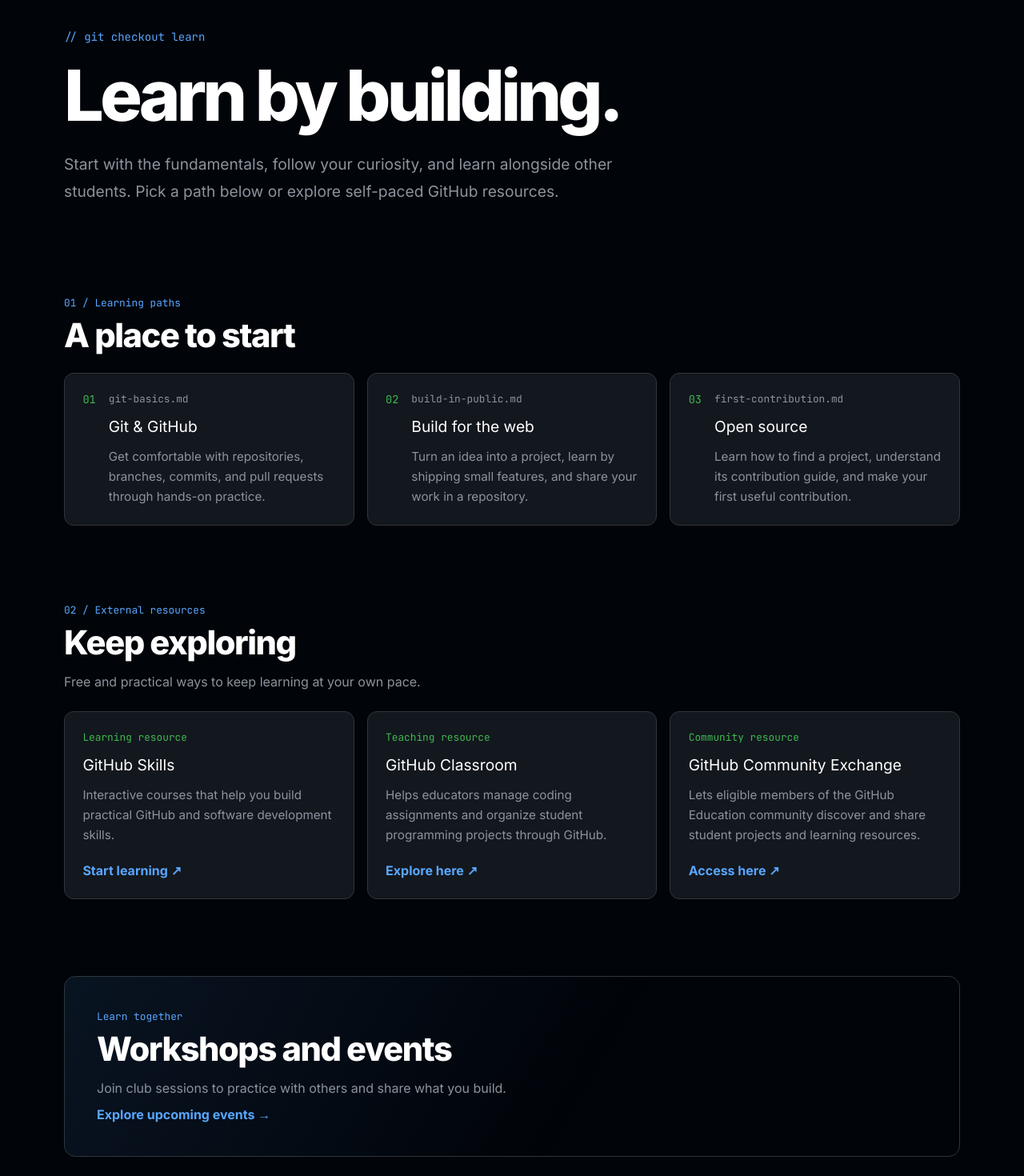
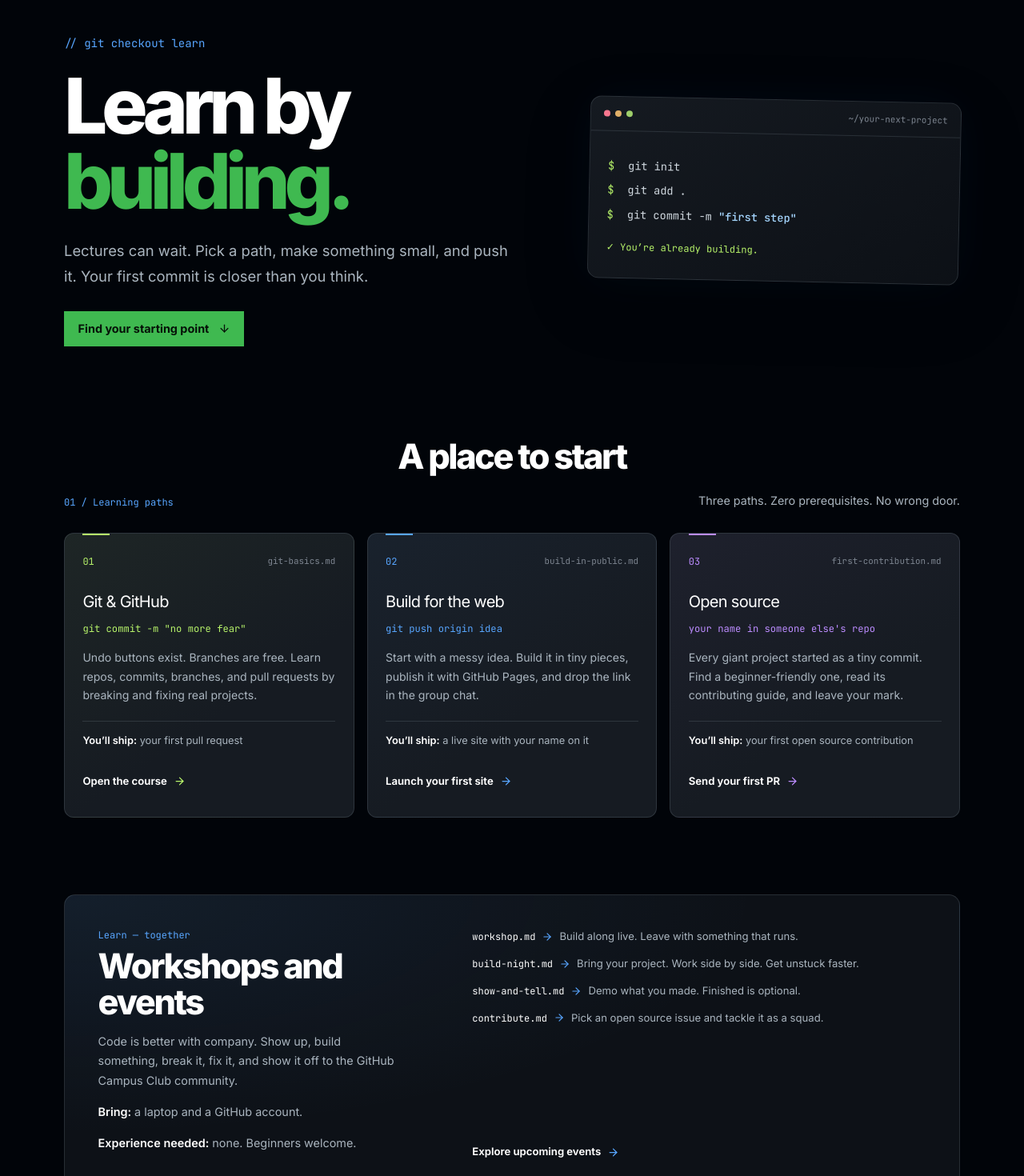
Before and after one commit to GCC-FAST-NUCES-Karachi/GCC, a Next.js app: page /learn in a window 1280 px wide. Shown: the part 180-1650 px from the top of the page at 80% size. Built offline with nearby package versions, Linux system fonts and the light colour scheme.

Commit message:
Update learn page based on provided content

```diff
--- a/src/app/learn/learn.css
+++ b/src/app/learn/learn.css
@@ -1,169 +1,199 @@
 .learn-page {
+  --learn-lime: #b7f36a;
+  --learn-border: rgb(153 171 185 / 18%);
+  --learn-muted: #aab5bf;
   position: relative;
   z-index: 1;
   width: min(1120px, calc(100% - 3rem));
   margin: 0 auto;
-    padding: clamp(6rem, 11vh, 8rem) 0 6rem;
+  padding: clamp(6.5rem, 12vh, 9rem) 0 6rem;
   color: var(--text-body);
 }
 
 .learn-header {
-    max-width: 760px;
-    margin-bottom: clamp(4rem, 9vw, 7rem);
+  display: grid;
+  grid-template-columns: minmax(0, 1.1fr) minmax(300px, .9fr);
+  align-items: center;
+  gap: clamp(2rem, 7vw, 6rem);
+  padding: 0 0 clamp(2.5rem, 5vw, 4rem);
 }
 
-.learn-header .eyebrow {
-    margin-bottom: 1rem;
+.learn-hero-copy .eyebrow { margin-bottom: 1.25rem; }
+
+.learn-header h1 {
+  max-width: 10ch;
+  color: var(--text-heading);
+  font-size: clamp(3.5rem, 7.5vw, 6.5rem);
+  line-height: .98;
+  letter-spacing: -.075em;
 }
 
-.learn-header h1 {
-    max-width: 12ch;
-    color: var(--text-heading);
-    font-size: clamp(3rem, 7vw, 5.5rem);
-    letter-spacing: -.055em;
-}
+.learn-header h1 span { color: var(--accent-green); }
 
 .learn-intro {
-    max-width: 62ch;
+  max-width: 48ch;
   margin: 1.5rem 0 0;
-    color: var(--text-dim, #aab5bf);
-    font-size: clamp(1rem, 1.8vw, 1.2rem);
+  color: var(--learn-muted);
+  font-size: clamp(1rem, 1.5vw, 1.15rem);
   line-height: 1.75;
 }
 
-.learn-section {
-    margin-top: clamp(4rem, 8vw, 6rem);
+.learn-start-link {
+  display: inline-flex;
+  min-height: 44px;
+  align-items: center;
+  gap: .7rem;
+  margin-top: 1.7rem;
+  padding: .7rem 1.1rem;
+  border-radius: var(--control-radius);
+  background: var(--accent-green);
+  color: #061208;
+  font-size: .9rem;
+  font-weight: 700;
+  text-decoration: none;
+  transition: transform var(--control-transition), box-shadow var(--control-transition), background-color var(--control-transition);
 }
 
+.learn-start-link svg { color: currentColor; transition: transform .2s ease; }
+.learn-start-link:hover { transform: translateY(-2px); background: #56d364; box-shadow: 0 6px 18px rgb(63 185 80 / 20%); }
+.learn-start-link:hover svg { transform: translateY(2px); }
+.learn-start-link:active { transform: translateY(1px) scale(.98); box-shadow: none; }
+
+.learn-terminal {
+  overflow: hidden;
+  border: 1px solid var(--learn-border);
+  border-radius: 14px;
+  background: linear-gradient(145deg, rgb(22 27 34 / 96%), rgb(13 17 23 / 96%));
+  box-shadow: 0 25px 80px rgb(0 0 0 / 24%), 0 0 60px rgb(88 166 255 / 5%);
+  transform: rotate(1.2deg);
+}
+
+.learn-terminal-bar {
+  display: flex;
+  align-items: center;
+  gap: 6px;
+  padding: 14px 16px;
+  border-bottom: 1px solid var(--learn-border);
+}
+
+.learn-terminal-bar>span { width: 8px; height: 8px; border-radius: 50%; background: #f7768e; }
+.learn-terminal-bar>span:nth-child(2) { background: #e0af68; }
+.learn-terminal-bar>span:nth-child(3) { background: #9ece6a; }
+.learn-terminal-bar code { margin-left: auto; color: #7d8590; font: .68rem var(--font-mono); }
+
+.learn-terminal-body { padding: 1.5rem 1.4rem 1.7rem; }
+.learn-terminal-body p { margin: .55rem 0; color: #d1d9e0; font: .85rem/1.6 var(--font-mono); }
+.learn-terminal-body p>span { margin-right: .55rem; color: var(--learn-lime); }
+.learn-terminal-body b { color: #a5d6ff; font-weight: 500; }
+.learn-terminal-body .learn-terminal-success { margin: 1.3rem 0 0; color: var(--learn-lime); font-size: .75rem; }
+
+.learn-section { padding-top: clamp(2rem, 4vw, 3.25rem); }
 .learn-section-heading {
+  display: grid;
+  grid-template-columns: 1fr 1fr;
+  align-items: center;
+  gap: 1rem;
   margin-bottom: 1.5rem;
 }
+.learn-kicker,
+.learn-track-file { margin: 0; color: var(--accent-blue); font: .75rem/1.5 var(--font-mono); }
+.learn-section-heading h2,
+.learn-next h2 { margin: .35rem 0 0; color: var(--text-heading); font-size: clamp(1.8rem, 3.7vw, 2.7rem); letter-spacing: -.055em; }
+.learn-section-heading h2 { grid-column: 1 / -1; grid-row: 1; margin: 0 0 .35rem; text-align: center; }
+.learn-section-heading .learn-kicker { grid-column: 1; grid-row: 2; }
+.learn-section-heading>p:last-child { margin: 0 0 .35rem; color: var(--learn-muted); font-size: .9rem; }
+.learn-section-heading>p:last-child { grid-column: 2; grid-row: 2; justify-self: end; text-align: right; }
 
-.learn-kicker,
-.learn-track-file,
-.learn-resource-category {
-    margin: 0 0 .65rem;
-    color: var(--accent-blue);
-    font-family: var(--font-mono);
-    font-size: .8rem;
+.learn-tracks { display: grid; grid-template-columns: repeat(3, minmax(0, 1fr)); gap: 1rem; margin: 0; padding: 0; list-style: none; }
+.learn-track {
+  --track-accent: var(--learn-lime);
+  position: relative;
+  min-width: 0;
+  overflow: hidden;
+  padding: 1.35rem 1.4rem 1.4rem;
+  border: 1px solid var(--learn-border);
+  border-radius: 12px;
+  background: linear-gradient(145deg, color-mix(in srgb, var(--track-accent) 5%, var(--bg-card)), var(--bg-card) 60%);
+  transition: transform .22s ease, border-color .22s ease, background .22s ease;
+}
+.learn-track:nth-child(2) { --track-accent: var(--accent-blue); }
+.learn-track:nth-child(3) { --track-accent: var(--icon-purple); }
+.learn-track::before { position: absolute; top: 0; left: 1.4rem; width: 34px; height: 2px; background: var(--track-accent); content: ""; }
+.learn-track:hover { transform: translateY(-4px); border-color: color-mix(in srgb, var(--track-accent) 52%, var(--learn-border)); }
+.learn-track-meta { display: flex; align-items: center; justify-content: space-between; gap: .75rem; margin: .3rem 0 1.7rem; }
+.learn-track-number { color: var(--track-accent); font: .75rem var(--font-mono); }
+.learn-track-file { color: #7d8590; font-size: .68rem; }
+.learn-track h3 { margin: 0 0 .65rem; color: var(--text-heading); font-size: 1.25rem; letter-spacing: -.035em; }
+.learn-track>div>p { margin: 0; color: var(--learn-muted); font-size: .88rem; line-height: 1.7; }
+.learn-track>div>.learn-track-prompt { margin: 0 0 .8rem; color: var(--track-accent); font: .76rem/1.6 var(--font-mono); overflow-wrap: anywhere; }
+.learn-track>div>.learn-track-outcome { margin-top: 1.2rem; padding-top: .85rem; border-top: 1px solid var(--learn-border); font-size: .8rem; }
+.learn-track-outcome strong { color: var(--text-heading); font-weight: 600; }
+.learn-track a,
+.learn-next a { display: inline-flex; align-items: center; gap: .5rem; color: var(--text-heading); font-size: .82rem; font-weight: 650; text-decoration: none; }
+.learn-track a { min-height: 44px; margin-top: 1.1rem; }
+.learn-next a { min-height: 44px; }
+.learn-track a svg,
+.learn-next a svg { color: var(--track-accent, var(--accent-blue)); transition: transform .2s ease; }
+.learn-track a:hover svg,
+.learn-next a:hover svg { transform: translateX(3px); }
+.learn-track a:hover,
+.learn-next a:hover { text-decoration: underline; text-underline-offset: 4px; }
+
+.learn-next {
+  display: grid;
+  grid-template-columns: minmax(200px, .8fr) minmax(0, 1.2fr);
+  column-gap: clamp(2rem, 7vw, 6rem);
+  margin-top: clamp(4rem, 8vw, 6rem);
+  padding: clamp(1.5rem, 4vw, 2.6rem);
+  border: 1px solid var(--learn-border);
+  border-radius: 14px;
+  background: radial-gradient(ellipse at 0 0, rgb(88 166 255 / 9%), transparent 55%), var(--bg-base);
+}
+.learn-next>.learn-kicker { grid-column: 1; }
+.learn-next h2 { grid-column: 1; align-self: start; margin: .4rem 0 0; }
+.learn-next>p:not(.learn-kicker) { grid-column: 1; margin: .9rem 0 0; color: var(--learn-muted); font-size: .9rem; line-height: 1.7; }
+.learn-workshops { grid-column: 2; grid-row: 1 / span 3; display: grid; gap: .8rem; align-content: start; margin: 0; padding: 0; list-style: none; }
+.learn-workshops li { display: grid; grid-template-columns: max-content 14px 1fr; gap: .5rem; align-items: baseline; color: var(--learn-muted); font-size: .82rem; line-height: 1.6; }
+.learn-workshop-file { color: var(--text-heading); font: .75rem var(--font-mono); }
+.learn-workshop-separator { align-self: center; color: var(--accent-blue); }
+.learn-event-detail { grid-column: 1; margin: .75rem 0 0; color: var(--learn-muted); font-size: .78rem; }
+.learn-event-detail+.learn-event-detail { margin-top: .35rem; }
+.learn-event-detail strong { color: var(--text-heading); font-weight: 600; }
+.learn-next a { grid-column: 2; justify-self: start; margin-top: 1rem; }
+
+.sr-only { position: absolute; width: 1px; height: 1px; padding: 0; margin: -1px; overflow: hidden; clip: rect(0, 0, 0, 0); white-space: nowrap; border: 0; }
+
+@media (max-width: 850px) {
+  .learn-header { grid-template-columns: 1fr; gap: 2.5rem; }
+  .learn-terminal { max-width: 520px; width: 100%; transform: none; }
+  .learn-tracks { grid-template-columns: 1fr; }
+  .learn-track { padding: 1.3rem 1.4rem; }
+  .learn-track-meta { margin-bottom: 1.1rem; }
 }
 
+@media (max-width: 620px) {
+  .learn-page { width: min(100% - 2rem, 560px); padding-top: 6rem; }
+  .learn-header { padding-bottom: 2.5rem; }
+  .learn-section-heading { grid-template-columns: 1fr; gap: .45rem; text-align: center; }
+  .learn-section-heading .learn-kicker,
   .learn-section-heading h2,
-.learn-next h2 {
-    margin: 0;
-    font-size: clamp(1.8rem, 4vw, 2.6rem);
-    letter-spacing: -.035em;
+  .learn-section-heading>p:last-child { grid-column: 1; grid-row: auto; justify-self: center; text-align: center; }
+  .learn-section-heading h2 { order: 1; }
+  .learn-section-heading .learn-kicker { order: 0; }
+  .learn-section-heading>p:last-child { order: 2; margin-top: .15rem; }
+  .learn-next { grid-template-columns: 1fr; row-gap: 1rem; }
+  .learn-next>.learn-kicker,
+  .learn-next h2,
+  .learn-next>p:not(.learn-kicker),
+  .learn-workshops,
+  .learn-event-detail,
+  .learn-next a { grid-column: 1; grid-row: auto; }
+  .learn-workshops { margin-top: .5rem; }
+  .learn-workshops li { grid-template-columns: 1fr; gap: .15rem; }
+  .learn-workshop-separator { display: none; }
+  .learn-event-detail { margin-top: 0; }
 }
 
-.learn-section-heading>p:last-child {
-    margin: .8rem 0 0;
-    color: var(--text-dim, #aab5bf);
-    line-height: 1.65;
+@media (prefers-reduced-motion: reduce) {
+  .learn-track, .learn-start-link svg, .learn-track a svg, .learn-next a svg { transition: none; }
 }
-
-.learn-tracks,
-.learn-resources {
-    display: grid;
-    grid-template-columns: repeat(3, minmax(0, 1fr));
-    gap: 1rem;
-    margin: 0;
-    padding: 0;
-    list-style: none;
-}
-
-.learn-track,
-.learn-resource {
-    min-width: 0;
-    padding: 1.4rem;
-    border: 1px solid var(--border-default);
-    border-radius: 12px;
-    background: color-mix(in srgb, var(--bg-card) 88%, transparent);
-}
-
-.learn-track {
-    display: flex;
-    gap: 1rem;
-}
-
-.learn-track-number {
-    flex: 0 0 auto;
-    color: var(--accent-green);
-    font-family: var(--font-mono);
-    font-size: .85rem;
-}
-
-.learn-track-file {
-    overflow-wrap: anywhere;
-    color: var(--text-dim, #aab5bf);
-}
-
-.learn-track h3,
-.learn-resource h3 {
-    margin: 0 0 .65rem;
-    color: var(--text-heading);
-    font-size: 1.2rem;
-}
-
-.learn-track p:last-child,
-.learn-resource>p:not(.learn-resource-category) {
-    margin: 0;
-    color: var(--text-dim, #aab5bf);
-    font-size: .95rem;
-    line-height: 1.65;
-}
-
-.learn-resource-category {
-    color: var(--accent-green);
-}
-
-.learn-resource a,
-.learn-next a {
-    display: inline-block;
-    margin-top: 1.25rem;
-    color: var(--accent-blue);
-    font-weight: 700;
-    text-decoration-thickness: 1px;
-    text-underline-offset: 4px;
-}
-
-.learn-next {
-    margin-top: clamp(4rem, 8vw, 6rem);
-    padding: clamp(1.5rem, 4vw, 2.5rem);
-    border: 1px solid var(--border-default);
-    border-radius: 14px;
-    background: linear-gradient(120deg, rgb(88 166 255 / 10%), transparent 60%);
-}
-
-.learn-next>p:not(.learn-kicker) {
-    margin: .8rem 0 0;
-    color: var(--text-dim, #aab5bf);
-    line-height: 1.65;
-}
-
-.learn-next a {
-    margin-top: .5rem;
-}
-
-.sr-only {
-    position: absolute;
-    width: 1px;
-    height: 1px;
-    padding: 0;
-    margin: -1px;
-    overflow: hidden;
-    clip: rect(0, 0, 0, 0);
-    white-space: nowrap;
-    border: 0;
-}
-
-@media (max-width: 760px) {
-    .learn-page {
-        width: min(100% - 2rem, 560px);
-        padding-top: 6rem;
-    }
-
-    .learn-tracks,
-    .learn-resources {
-        grid-template-columns: 1fr;
-    }
-}
--- a/src/app/learn/page.jsx
+++ b/src/app/learn/page.jsx
@@ -1,5 +1,5 @@
 import Link from "next/link";
-import { perks } from "@/app/perks/perks";
+import { ArrowDown, ArrowRight } from "lucide-react";
 import "./learn.css";
 
 export const metadata = {
@@ -8,92 +8,116 @@
     "Learning resources and practical starting points for GitHub Campus Club students.",
 };
 
-const resources = perks.filter((perk) =>
-  ["skills", "classroom", "community-exchange"].includes(perk.id),
-);
-
 const tracks = [
   {
     number: "01",
     title: "Git & GitHub",
+    command: "git-basics.md",
+    prompt: 'git commit -m "no more fear"',
     description:
-      "Get comfortable with repositories, branches, commits, and pull requests through hands-on practice.",
-    command: "git-basics.md",
+      "Undo buttons exist. Branches are free. Learn repos, commits, branches, and pull requests by breaking and fixing real projects.",
+    outcome: "your first pull request",
+    cta: "Open the course",
+    href: "https://skills.github.com",
   },
   {
     number: "02",
     title: "Build for the web",
+    command: "build-in-public.md",
+    prompt: "git push origin idea",
     description:
-      "Turn an idea into a project, learn by shipping small features, and share your work in a repository.",
-    command: "build-in-public.md",
+      "Start with a messy idea. Build it in tiny pieces, publish it with GitHub Pages, and drop the link in the group chat.",
+    outcome: "a live site with your name on it",
+    cta: "Launch your first site",
+    href: "https://skills.github.com",
   },
   {
     number: "03",
     title: "Open source",
+    command: "first-contribution.md",
+    prompt: "your name in someone else's repo",
     description:
-      "Learn how to find a project, understand its contribution guide, and make your first useful contribution.",
-    command: "first-contribution.md",
+      "Every giant project started as a tiny commit. Find a beginner-friendly one, read its contributing guide, and leave your mark.",
+    outcome: "your first open source contribution",
+    cta: "Send your first PR",
+    href: "https://github.com/firstcontributions/first-contributions",
   },
+];
+
+const workshops = [
+  { file: "workshop.md", description: "Build along live. Leave with something that runs." },
+  { file: "build-night.md", description: "Bring your project. Work side by side. Get unstuck faster." },
+  { file: "show-and-tell.md", description: "Demo what you made. Finished is optional." },
+  { file: "contribute.md", description: "Pick an open source issue and tackle it as a squad." },
 ];
 
 export default function LearnPage() {
   return (
     <main id="main-content" className="learn-page">
       <header className="learn-header">
-        <p className="eyebrow">{"// git checkout learn"}</p>
-        <h1>Learn by building.</h1>
-        <p className="learn-intro">
-          Start with the fundamentals, follow your curiosity, and learn alongside
-          other students. Pick a path below or explore self-paced GitHub resources.
-        </p>
+        <div className="learn-hero-copy">
+          <p className="eyebrow">{"// git checkout learn"}</p>
+          <h1>Learn by <span>building.</span></h1>
+          <p className="learn-intro">
+            Lectures can wait. Pick a path, make something small, and push it. Your
+            first commit is closer than you think.
+          </p>
+          <a className="learn-start-link" href="#learning-paths">Find your starting point <ArrowDown size={15} aria-hidden="true" /></a>
+        </div>
+        <div className="learn-terminal" aria-label="A preview of your first git commands">
+          <div className="learn-terminal-bar"><span /><span /><span /><code>~/your-next-project</code></div>
+          <div className="learn-terminal-body">
+            <p><span>$</span> git init</p>
+            <p><span>$</span> git add .</p>
+            <p><span>$</span> git commit -m <b>"first step"</b></p>
+            <p className="learn-terminal-success">✓ You’re already building.</p>
+          </div>
+        </div>
       </header>
 
-      <section className="learn-section" aria-labelledby="learn-tracks-heading">
+      <section className="learn-section" id="learning-paths" aria-labelledby="learn-tracks-heading">
         <div className="learn-section-heading">
           <p className="learn-kicker">01 / Learning paths</p>
           <h2 id="learn-tracks-heading">A place to start</h2>
+          <p>Three paths. Zero prerequisites. No wrong door.</p>
         </div>
         <ul className="learn-tracks">
           {tracks.map((track) => (
             <li className="learn-track" key={track.number}>
-              <span className="learn-track-number">{track.number}</span>
               <div>
-                <p className="learn-track-file">{track.command}</p>
+                <div className="learn-track-meta"><span className="learn-track-number">{track.number}</span><span className="learn-track-file">{track.command}</span></div>
                 <h3>{track.title}</h3>
+                <p className="learn-track-prompt">{track.prompt}</p>
                 <p>{track.description}</p>
+                <p className="learn-track-outcome"><strong>You’ll ship:</strong> {track.outcome}</p>
+                <a href={track.href} target="_blank" rel="noopener noreferrer">
+                  {track.cta}
+                  <ArrowRight size={15} aria-hidden="true" />
+                  <span className="sr-only"> (opens in a new tab)</span>
+                </a>
               </div>
             </li>
           ))}
         </ul>
       </section>
 
-      <section className="learn-section" aria-labelledby="learn-resources-heading">
-        <div className="learn-section-heading">
-          <p className="learn-kicker">02 / External resources</p>
-          <h2 id="learn-resources-heading">Keep exploring</h2>
-          <p>Free and practical ways to keep learning at your own pace.</p>
-        </div>
-        <ul className="learn-resources">
-          {resources.map((resource) => (
-            <li className="learn-resource" key={resource.id}>
-              <p className="learn-resource-category">{resource.category}</p>
-              <h3>{resource.title}</h3>
-              <p>{resource.description}</p>
-              <a href={resource.href} target="_blank" rel="noopener noreferrer">
-                {resource.cta}<span aria-hidden="true"> ↗</span>
-                <span className="sr-only"> (opens in a new tab)</span>
-              </a>
+      <section className="learn-next" aria-labelledby="learn-events-heading">
+        <p className="learn-kicker">Learn — together</p>
+        <h2 id="learn-events-heading">Workshops and events</h2>
+        <p>Code is better with company. Show up, build something, break it, fix it, and show it off to the GitHub Campus Club community.</p>
+        <ul className="learn-workshops">
+          {workshops.map((workshop) => (
+            <li key={workshop.file}>
+              <span className="learn-workshop-file">{workshop.file}</span>
+              <ArrowRight className="learn-workshop-separator" size={14} aria-hidden="true" />
+              <span>{workshop.description}</span>
             </li>
           ))}
         </ul>
+        <p className="learn-event-detail"><strong>Bring:</strong> a laptop and a GitHub account.</p>
+        <p className="learn-event-detail"><strong>Experience needed:</strong> none. Beginners welcome.</p>
+        <Link href="/events">Explore upcoming events <ArrowRight size={15} aria-hidden="true" /></Link>
       </section>
-
-      <aside className="learn-next">
-        <p className="learn-kicker">Learn together</p>
-        <h2>Workshops and events</h2>
-        <p>Join club sessions to practice with others and share what you build.</p>
-        <Link href="/events">Explore upcoming events <span aria-hidden="true">→</span></Link>
-      </aside>
     </main>
   );
 }
```
Lines whose indentation alone changed are shown as unchanged.
